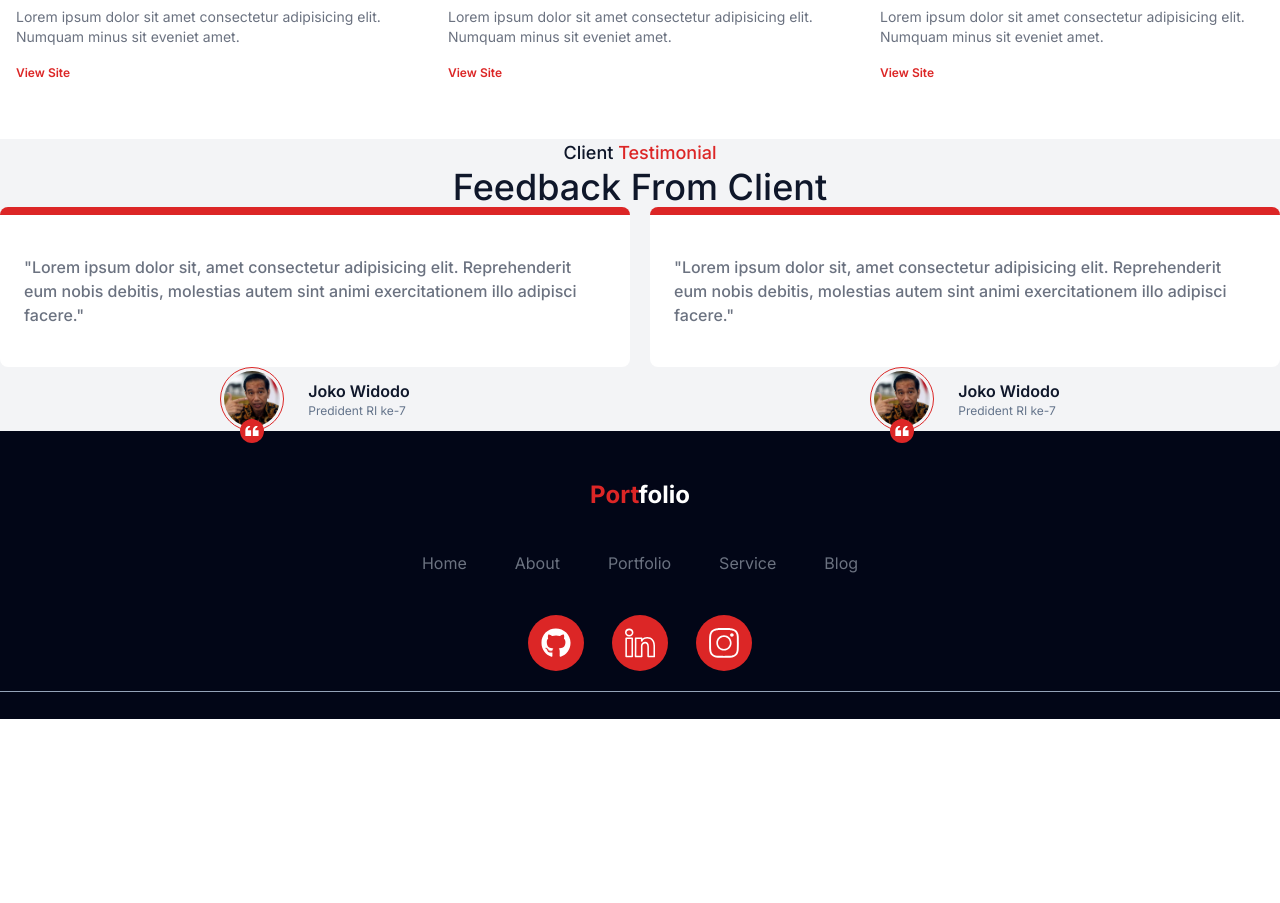
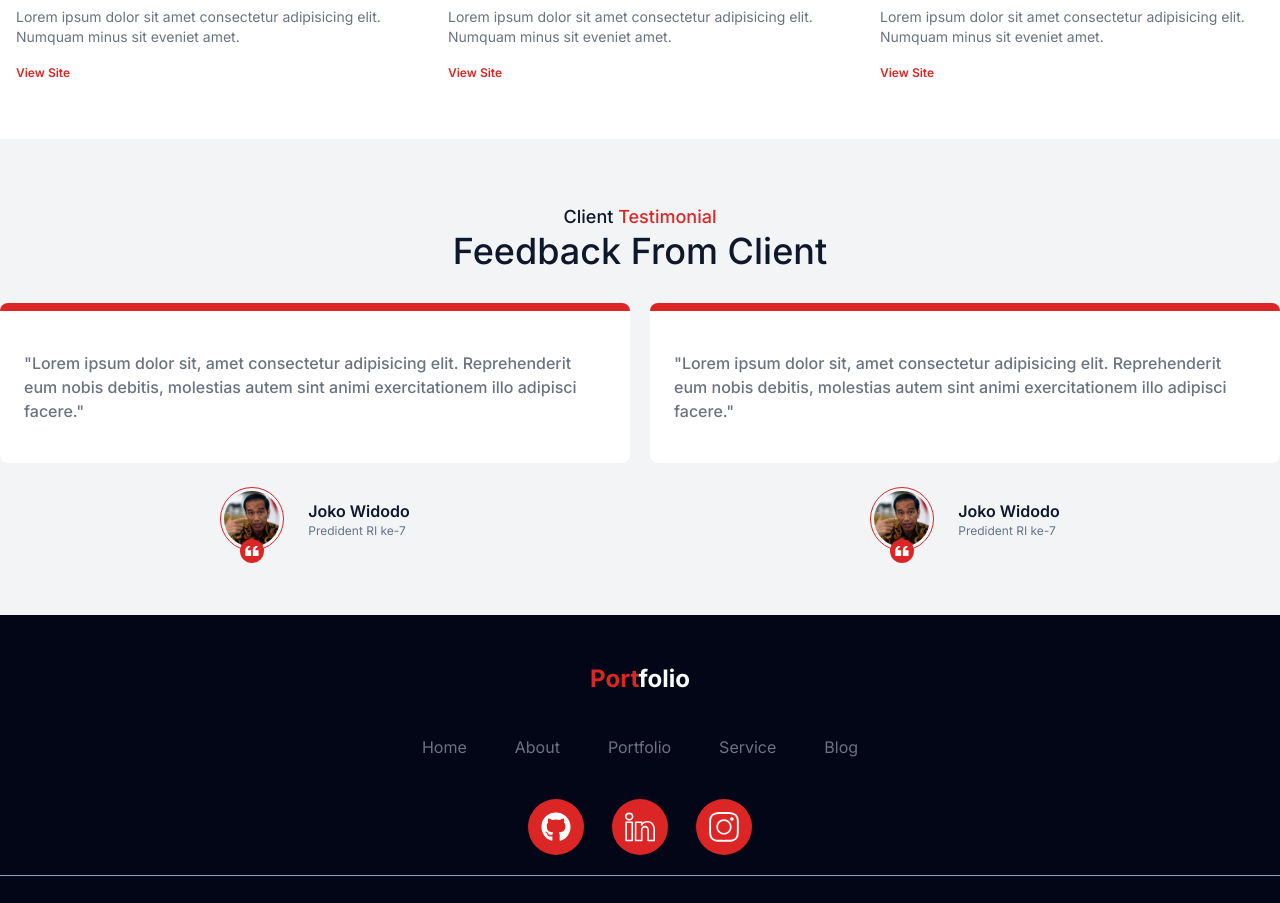
Before and after one commit to mishbahulmunir96/My-Portfolio, a React (Vite) app: page / in a window 1280 px wide. Shown: the part 2480-3383 px from the top of the page. Before the commit the page ends 3199 px from the top, so only its background shows below. Built offline with nearby package versions, Linux system fonts and the light colour scheme.

Commit message:
add margin on testi section

```diff
--- a/src/components/Elements/TestiClient.tsx
+++ b/src/components/Elements/TestiClient.tsx
@@ -8,7 +8,7 @@ const TestiClient = () => {
           exercitationem illo adipisci facere."
         </p>
       </div>
-      <div className="flex items-center justify-center gap-6">
+      <div className="mt-6 flex items-center justify-center gap-6">
         <div className="relative">
           <div className="flex h-16 w-16 items-center justify-center rounded-full border border-red-600">
             <img
--- a/src/components/Testimoni.tsx
+++ b/src/components/Testimoni.tsx
@@ -4,14 +4,14 @@ import Title from "./Elements/Title";
 
 const Testimoni = () => {
   return (
-    <section className="bg-gray-100">
+    <section className="bg-gray-100 py-16">
       <div className="container m-auto text-center">
         <Title>
           <span className="text-slate-900">Client</span> Testimonial
         </Title>
         <SubTitle>Feedback From Client</SubTitle>
 
-        <div className="grid grid-cols-2 gap-5">
+        <div className="mt-8 grid grid-cols-2 gap-5">
           <TestiClient />
           <TestiClient />
         </div>
```
